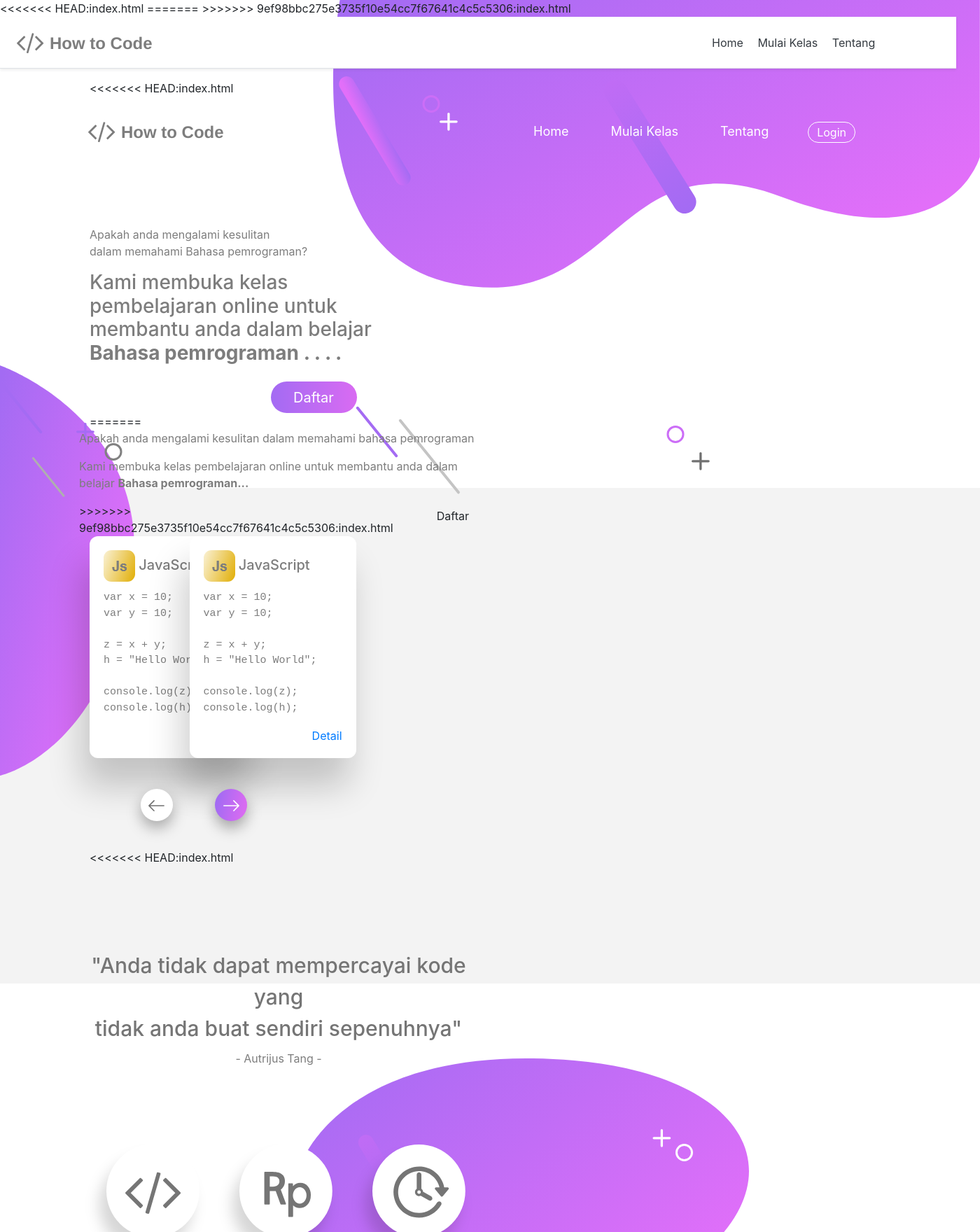
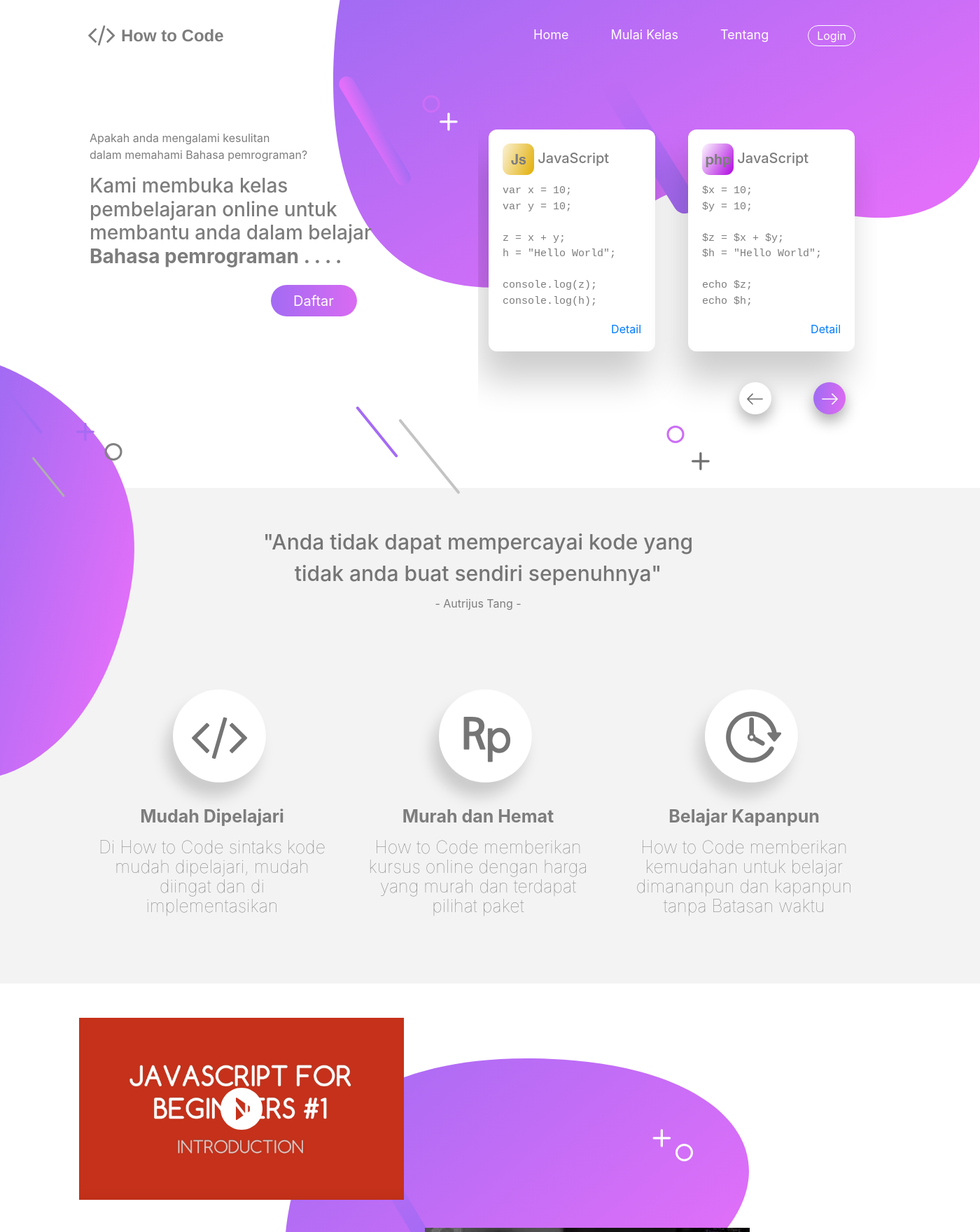
Before and after one commit to rifkimubarok/HowToCode, a PHP site: page / in a window 1400 px wide. Shown: the top 1760 px of the page at 70% size. Run offline with PHP 8.4, Linux system fonts and the light colour scheme; some libraries are stand-ins or nearby versions.

Commit message:
menambahkan js

```diff
--- a/css/style.css
+++ b/css/style.css
@@ -2,6 +2,10 @@ body {
     width: 1366px;
     margin: 0;
     padding: 0;
+}
+
+.overflow {
+    overflow: hidden;
 }
 
 
@@ -199,6 +203,10 @@ h3 {
     font-size: 20px;
 }
 
+.ml-n150 {
+    margin-left: -250px;
+}
+
 .btn-primary {
     border: none;
     background: linear-gradient(to right, #A36BF3, #D96BF2);
--- a/css/tentang.css
+++ b/css/tentang.css
@@ -20,6 +20,10 @@ body {
 #hr-1>img {
     width: 100%;
     max-height: 150px;
+}
+
+.text-gray {
+    color: #757575;
 }
 
 /* Navbar */
--- a/index.html
+++ b/index.html
@@ -11,45 +11,10 @@
         integrity="sha384-ggOyR0iXCbMQv3Xipma34MD+dH/1fQ784/j6cY/iJTQUOhcWr7x9JvoRxT2MZw1T" crossorigin="anonymous">
     <!-- Custom css -->
     <link rel="stylesheet" href="css/style.css">
-<<<<<<< HEAD:index.html
-    <link rel="stylesheet" href="https://use.fontawesome.com/releases/v5.8.2/css/all.css"
-        integrity="sha384-oS3vJWv+0UjzBfQzYUhtDYW+Pj2yciDJxpsK1OYPAYjqT085Qq/1cq5FLXAZQ7Ay" crossorigin="anonymous">
-=======
->>>>>>> 9ef98bbc275e3735f10e54cc7f67641c4c5c5306:index.html
 </head>
 
 <body>
-    <div class="d-flex flex-column flex-md-row align-items-center p-3 px-md-4 mb-3 bg-white border-bottom shadow-sm">
-        <a class="my-0 mr-md-auto font-weight-normal navbar-brand" href="#">
-            <svg xmlns="http://www.w3.org/2000/svg" width="201" height="29.019" viewBox="0 0 201 29.019">
-                <g id="brand" transform="translate(-104 -73)">
-                    <text id="How_to_Code_" data-name="How to Code " transform="translate(151 96)" fill="#7d7d7d"
-                        font-size="24" font-family="Helvetica-Bold, Helvetica" font-weight="700">
-                        <tspan x="0" y="0">How to Code </tspan>
-                    </text>
-                    <g id="code" transform="translate(76 31.451)">
-                        <g id="Group_19" data-name="Group 19" transform="translate(28 41.869)">
-                            <path id="Path_11" data-name="Path 11"
-                                d="M199.931,65.612l-1.3-.355a.584.584,0,0,0-.491.052.68.68,0,0,0-.324.408l-7.8,26.983a.626.626,0,0,0,.052.512.678.678,0,0,0,.408.324l1.3.355a.582.582,0,0,0,.491-.052.681.681,0,0,0,.324-.407l7.8-26.983a.627.627,0,0,0-.052-.512A.678.678,0,0,0,199.931,65.612Z"
-                                transform="translate(-176.083 -65.225)" fill="#7d7d7d" />
-                            <path id="Path_12" data-name="Path 12"
-                                d="M12.164,120.5a.661.661,0,0,0-.209-.481l-1.045-1.045a.657.657,0,0,0-.961,0l-9.74,9.74a.657.657,0,0,0,0,.961l9.74,9.74a.658.658,0,0,0,.961,0l1.045-1.045a.657.657,0,0,0,0-.961l-8.214-8.214,8.214-8.214A.66.66,0,0,0,12.164,120.5Z"
-                                transform="translate(0 -114.846)" fill="#7d7d7d" />
-                            <path id="Path_13" data-name="Path 13"
-                                d="M368.267,128.711l-9.74-9.74a.657.657,0,0,0-.961,0l-1.045,1.045a.658.658,0,0,0,0,.961l8.214,8.214-8.214,8.214a.658.658,0,0,0,0,.961l1.045,1.045a.657.657,0,0,0,.961,0l9.74-9.74a.658.658,0,0,0,0-.962Z"
-                                transform="translate(-330.228 -114.843)" fill="#7d7d7d" />
-                        </g>
-                    </g>
-                </g>
-            </svg>
-        </a>
-        <nav class="my-2 my-md-0 mr-md-3">
-            <a class="p-2 text-dark" href="#">Home</a>
-            <a class="p-2 text-dark" href="#">Mulai Kelas</a>
-            <a class="p-2 text-dark" href="#">Tentang</a>
-        </nav>
-        <a class="btn btn-outline-primary" href="#">Login</a>
-    </div>
+
     <!-- Background dan Aksesoris -->
     <div id="bg">
         <div id="hr-0">
@@ -249,7 +214,6 @@
 
     <div class="container">
         <!-- Navbar -->
-<<<<<<< HEAD:index.html
         <nav class="navbar navbar-expand-lg">
             <nav class="ml-n5">
                 <a class="navbar-brand brand" href="#">
@@ -304,24 +268,11 @@
                 <div class="d-flex justify-content-center mt-4 ml-100">
                     <button type="submit" class="btn btn-primary daftar">Daftar</button>
                 </div>
-=======
-        <div class="row">
-            <div class="info-awal">
-                <p class="info-awal-k">
-                    Apakah anda mengalami kesulitan dalam memahami bahasa pemrograman
-                </p>
-                <p class="info-awal-b">
-                    Kami membuka kelas pembelajaran online untuk membantu anda dalam belajar <b>Bahasa
-                        pemrograman...</b>
-
-                </p>
-                <a href="daftar.php" class="btn btn-purple btn-join" style="float:right">Daftar</a>
->>>>>>> 9ef98bbc275e3735f10e54cc7f67641c4c5c5306:index.html
             </div>
-            <div class="col-lg-6">
-                <div class="row">
+            <div class="col-lg-6 o">
+                <div class="row overflow">
                     <div class="col-6">
-                        <div class="card" style="width: 238px;">
+                        <div class="card" id="card-1" style="width: 238px;">
                             <div class="card-body">
                                 <h5 class="card-title"><img src="images/icon-js.png"> JavaScript</h5>
                                 <p class="card-text">
@@ -339,18 +290,18 @@
                         </div>
                     </div>
                     <div class="col-6">
-                        <div class="card" style="width: 238px;">
+                        <div class="card" id="card-2" style="width: 238px;">
                             <div class="card-body">
-                                <h5 class="card-title"><img src="images/icon-js.png"> JavaScript</h5>
+                                <h5 class="card-title"><img src="images/icon-php.png"> JavaScript</h5>
                                 <p class="card-text">
-                                    var x = 10;<br>
-                                    var y = 10;<br>
+                                    $x = 10;<br>
+                                    $y = 10;<br>
                                     <br>
-                                    z = x + y;<br>
-                                    h = "Hello World";<br>
+                                    $z = $x + $y;<br>
+                                    $h = "Hello World";<br>
                                     <br>
-                                    console.log(z);<br>
-                                    console.log(h);<br>
+                                    echo $z;<br>
+                                    echo $h;<br>
                                 </p>
                                 <a href="#" class="card-link d-flex justify-content-end">Detail</a>
                             </div>
@@ -359,8 +310,8 @@
 
                     <div class="col mt-4">
                         <div class="d-flex justify-content-end">
-                            <a href="#" class="arrow"><img src="images/left-arrow.png" alt=""></a>
-                            <a href="#" class="arrow"><img src="images/right-arrow.png" alt=""></a>
+                            <a href="#" id="left" class="arrow"><img src="images/left-arrow.png" alt=""></a>
+                            <a href="#" id="right" class="arrow"><img src="images/right-arrow.png" alt=""></a>
                         </div>
                     </div>
 
@@ -368,7 +319,6 @@
 
             </div>
         </div>
-<<<<<<< HEAD:index.html
 
         <!-- page-2 -->
         <div class="row mt-120 ">
@@ -414,60 +364,18 @@
                             kapanpun tanpa Batasan waktu</p>
                     </div>
                 </div>
-=======
-    </div>
-    <div class="fitur">
-        <h1>"Anda tidak dapat mempercayai kode yang tidak anda buat sendiri sepenuhnya"</h1>
-        <h2>- Autrijus Tang - </h2>
-        <div class="row">
-            <div class="col-4">
-                <img src="img/pp.jpg" alt="">
-                <p class="title-fitur">
-                    Lorem Ipsum
-                </p>
-                <p class="desc-fitur">
-                    Lorem ipsum dolor, sit amet consectetur adipisicing elit. Odio modi amet, voluptatem ratione illum
-                    ipsam a voluptate nam odit maxime excepturi omnis sequi nesciunt eos sint, deserunt quia fuga
-                    fugiat?
-                </p>
-            </div>
-            <div class="col-4">
-                <img src="img/pp.jpg" alt="">
-                <p class="title-fitur">
-                    Lorem Ipsum
-                </p>
-                <p class="desc-fitur">
-                    Lorem ipsum dolor, sit amet consectetur adipisicing elit. Odio modi amet, voluptatem ratione illum
-                    ipsam a voluptate nam odit maxime excepturi omnis sequi nesciunt eos sint, deserunt quia fuga
-                    fugiat?
-                </p>
-            </div>
->>>>>>> 9ef98bbc275e3735f10e54cc7f67641c4c5c5306:index.html
-
-            <div class="col-4">
-                <img src="img/pp.jpg" alt="">
-                <p class="title-fitur">
-                    Lorem Ipsum
-                </p>
-                <p class="desc-fitur">
-                    Lorem ipsum dolor, sit amet consectetur adipisicing elit. Odio modi amet, voluptatem ratione illum
-                    ipsam a voluptate nam odit maxime excepturi omnis sequi nesciunt eos sint, deserunt quia fuga
-                    fugiat?
-                </p>
-            </div>
 
             </div>
-<<<<<<< HEAD:index.html
 
 
             <!-- page-3 -->
-        <div class="row mt-130">
+            <div class="row mt-130 d-flex justify-content-center">
                 <div class="col-6">
                     <img src="images/video-1.png" alt="">
                 </div>
 
                 <div class="col-6 mt-300">
-                <div class="d-flex align-items-end">
+                    <div class="d-flex justify-content-end align-items-end">
                         <img src="images/video-2.png" alt="">
                     </div>
                 </div>
@@ -484,7 +392,8 @@
 
                 <div class="row d-flex justify-content-center mt-60">
                     <div class="col-8">
-                    <p class="text-center text-gray font-32 font-light">" How to Code memberikan pengalaman luar biasa
+                        <p class="text-center text-gray font-32 font-light">" How to Code memberikan pengalaman luar
+                            biasa
                             dalam belajar ngoding :) "</p>
                     </div>
                 </div>
@@ -516,15 +425,6 @@
 
 
 
-
-
-
-
-
-
-
-
-
         <!-- javascript -->
         <script src="https://code.jquery.com/jquery-3.3.1.slim.min.js"
             integrity="sha384-q8i/X+965DzO0rT7abK41JStQIAqVgRVzpbzo5smXKp4YfRvH+8abtTE1Pi6jizo" crossorigin="anonymous">
@@ -535,30 +435,8 @@
         <script src="https://stackpath.bootstrapcdn.com/bootstrap/4.3.1/js/bootstrap.min.js"
             integrity="sha384-JjSmVgyd0p3pXB1rRibZUAYoIIy6OrQ6VrjIEaFf/nJGzIxFDsf4x0xIM+B07jRM" crossorigin="anonymous">
         </script>
-=======
-    </div>
-    <div class="row">
-        <iframe class="video1" width="350" height="196" src="https://www.youtube.com/embed/fju9ii8YsGs" frameborder="0"
-            allow="accelerometer; autoplay; encrypted-media; gyroscope; picture-in-picture" allowfullscreen></iframe>
-        <iframe class="video2" width="350" height="196" src="https://www.youtube.com/embed/7TF00hJI78Y" frameborder="0"
-            allow="accelerometer; autoplay; encrypted-media; gyroscope; picture-in-picture" allowfullscreen></iframe>
-    </div>
-    <div class="footer">
-        <h1>Testimoni</h1>
-        <h2 class="testimoni">"How to code memberikan pengalaman liar biasa dalam belajar ngoding :)"</h2>
-        <img src="img/pp.jpg" alt="">
-        <p class="test-title">
-            Lorem Ipsum
-        </p>
-        <p class="desc-test">
-            Jobless
-        </p>
-        <hr>
-        <h1 class="footer-text">
-            Copyright (c) Tugas Besar IMK
-        </h1>
-    </div>
->>>>>>> 9ef98bbc275e3735f10e54cc7f67641c4c5c5306:index.html
+        <script src="js/anime.min.js"></script>
+        <script src="js/script.js"></script>
 </body>
 
 </html>
--- /dev/null
+++ b/js/script.js
@@ -0,0 +1,17 @@
+$(document).ready(function () {
+    $('#right').on('click', function () {
+        anime({
+            targets: '#card-1, #card-2',
+            left: '200px',
+            easing: 'easeInOutQuad'
+        });
+    });
+
+    $('#left').on('click', function () {
+        anime({
+            targets: '#card-1, #card-2',
+            left: '-200px',
+            easing: 'easeInOutQuad'
+        });
+    })
+});
```
Also changed, not shown: profil.html (+6 -6 lines), js/anime.min.js (added). Lines whose indentation alone changed are shown as unchanged.
